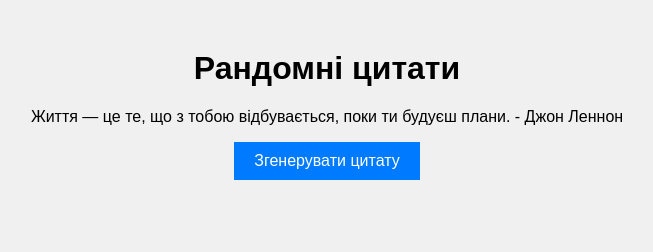
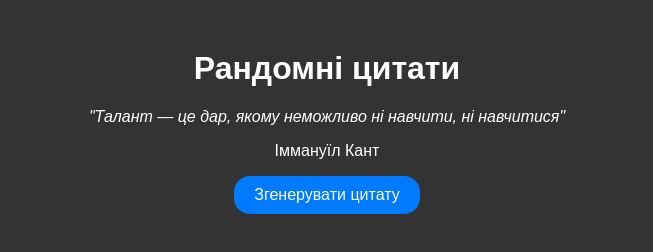
Before and after one commit to andrewSide/Random-quotes, a plain HTML site: page index.html in a window 1280 px wide. Both pictures are taken after a click on the button "Згенерувати цитату". Shown: the whole page, without its empty margins (313-966 px from the left). Drawn offline with Linux system fonts and the light colour scheme.

Commit message:
Show quote and author separately and modified quotes array of strings to array of objects

```diff
--- a/index.html
+++ b/index.html
@@ -9,8 +9,9 @@
   <body>
     <div class="container">
       <h1>Рандомні цитати</h1>
-      <p id="quote">Click the button to get a random quote</p>
-      <button id="generate-btn">Згенерувати цитату</button>
+      <p id="quote" class="quote">Натисніть кнопку, щоб отримати випадкову цитату</p>
+      <p id="quore-author">(Автор)</p>
+      <button id="generate-btn" class="btn">Згенерувати цитату</button>
     </div>
     <script src="./index.js"></script>
   </body>
--- a/index.js
+++ b/index.js
@@ -1,18 +1,79 @@
 const quotes = [
-  "Життя — це те, що з тобою відбувається, поки ти будуєш плани. - Джон Леннон",
-  "Найкраща помста — величезний успіх. - Френк Сінатра",
-  "Талант — це дар, якому неможливо ні навчити, ні навчитися. - Іммануїл Кант",
+  {
+    quote: "Життя — це те, що з тобою відбувається, поки ти будуєш плани",
+    author: "Джон Леннон",
+  },
+  {
+    quote: "Найкраща помста — величезний успіх",
+    author: "Френк Сінатра",
+  },
+  {
+    quote: "Талант — це дар, якому неможливо ні навчити, ні навчитися",
+    author: "Іммануїл Кант",
+  },
+  {
+    quote: "Життя — подорож, а не прибуття до кінцевого пункту призначення",
+    author: "Тімоті Родерік",
+  },
+  {
+    quote: "Якщо ти народжений без крил, не заважай їм рости",
+    author: "Анрі Гідель",
+  },
+  {
+    quote: "Єдиний спосіб зробити велику роботу — це любити те, що ти робиш",
+    author: "Стів Джобс",
+  },
+  {
+    quote: "Не важливо, як повільно ти рухаєшся, головне — не зупинятися",
+    author: "Конфуцій",
+  },
+  {
+    quote: "Майбутнє належить тим, хто вірить у красу своєї мрії",
+    author: "Елеонора Рузвельт",
+  },
+  {
+    quote: "Справжня мудрість — це знати межі свого незнання",
+    author: "Сократ",
+  },
+  {
+    quote: "Єдиний шлях досягти неможливого — це вірити, що воно можливе",
+    author: "Льюїс Керролл",
+  },
+  {
+    quote:
+      "Успіх — це вміння йти від невдачі до невдачі, не втрачаючи ентузіазму",
+    author: "Вінстон Черчилль",
+  },
+  {
+    quote: "Кожна людина – архітектор власного щастя",
+    author: "Солон",
+  },
+  {
+    quote: "Найкращий спосіб передбачити майбутнє – створити його",
+    author: "Пітер Друкер",
+  },
+  {
+    quote: "Щастя – це не щось готове. Воно приходить від твоїх власних дій",
+    author: "Далай-лама",
+  },
+  {
+    quote: "Не бійтеся відмовлятися від хорошого заради відмінного",
+    author: "Джон Д. Рокфеллер",
+  },
 ];
 
 const quoteElement = document.getElementById("quote");
+const quoteAuthorElement = document.getElementById("quore-author");
 const generateBtn = document.getElementById("generate-btn");
 
 function generateRandomQuote() {
   const randomIndex = Math.floor(Math.random() * quotes.length);
   const randomQuote = quotes[randomIndex];
-  quoteElement.textContent = randomQuote;
+  const { quote, author: quoteAuthor } = randomQuote;
+  quoteElement.textContent = quote;
+  quoteAuthorElement.textContent = quoteAuthor;
 }
 
 generateBtn.addEventListener("click", generateRandomQuote);
 
-generateRandomQuote();
+// generateRandomQuote();
--- a/styles.css
+++ b/styles.css
@@ -1,6 +1,7 @@
 body {
   font-family: Arial, sans-serif;
-  background-color: #f0f0f0;
+  background-color: #333;
+  color: #fff;
 }
 
 .container {
@@ -9,15 +10,25 @@ body {
   text-align: center;
 }
 
-button {
+.btn {
   padding: 10px 20px;
   font-size: 16px;
   background-color: #007bff;
   color: #fff;
   border: none;
   cursor: pointer;
+  border-radius: 1em;
 }
 
-button:hover {
+.btn:hover {
   background-color: #0056b3;
 }
+
+.quote {
+  font-style: italic;
+}
+
+.quote::before,
+.quote::after {
+  content: '"';
+}
```
